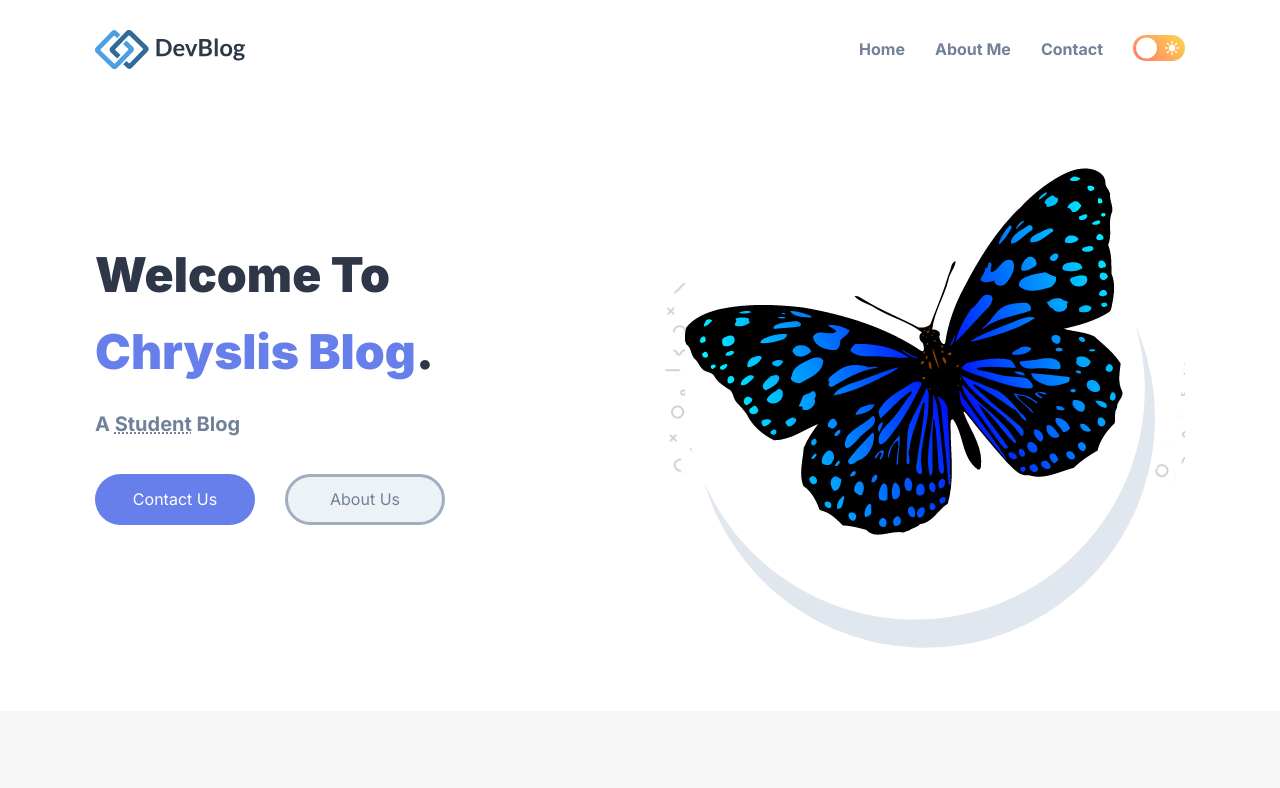
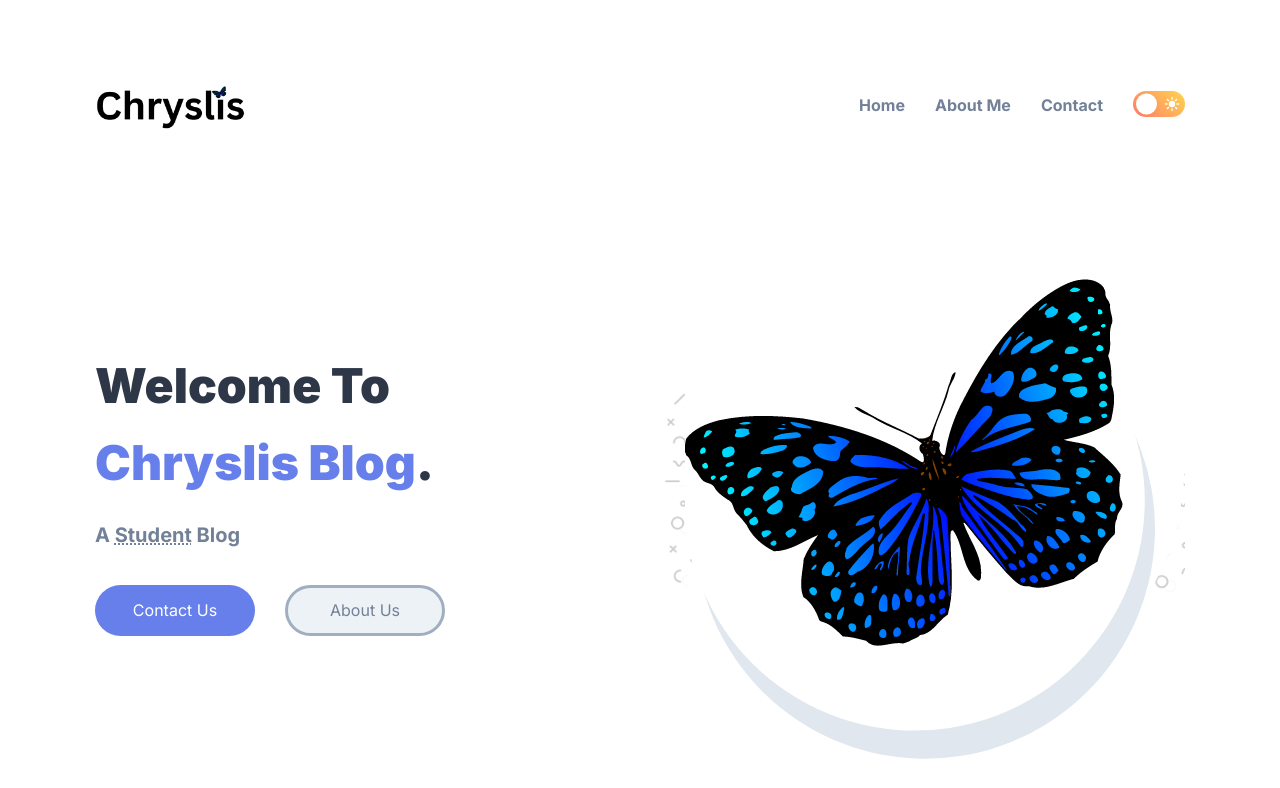
Before and after one commit to chryslisinternational/Chryslisblog101, a plain HTML site: page index.html in a window 1280 px wide. Shown: the top 788 px of the page. Drawn offline with nearby package versions, Linux system fonts and the light colour scheme; files whose address does not match are found by name.

Commit message:
Update index.html

```diff
--- a/index.html
+++ b/index.html
@@ -39,8 +39,8 @@
       <nav class="navbar">
 
         <a href="#">
-          <img src="logo-light.svg" alt="Chryslis logo" width="150" class="logo-light">
-          <img src="logo-dark.svg" alt="Chryslis logo" width="150" class="logo-dark">
+          <img src="2.png" alt="Chryslis logo" width="150" class="logo-light">
+          <img src="2.png" alt="Chryslis logo" width="150" class="logo-dark">
         </a>
 
         <div class="btn-group">
```
